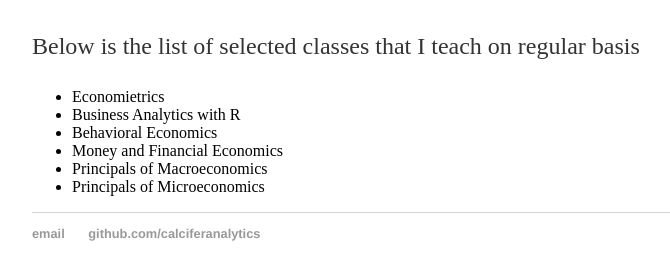
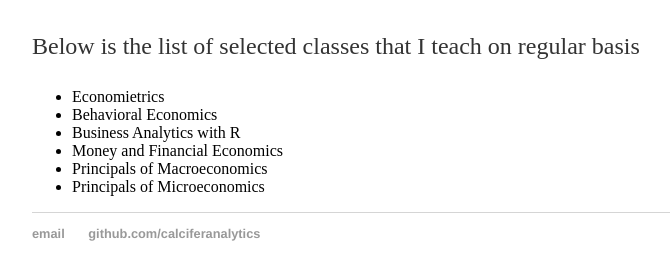
Before and after one commit to calciferanalytics/calciferanalytics.github.io, a Jekyll site: the page built from teaching/index.html, in a window 1280 px wide. Shown: the part 167-447 px from the top of the page, without its empty margins (160-830 px from the left). Built offline with Jekyll 4.4.1, drawn with Linux system fonts in a browser that asks for light colours; part of the change alters nothing that is shown.

```diff
--- a/teaching/index.html
+++ b/teaching/index.html
@@ -3,13 +3,14 @@ layout: default
 title: Aram Balagyozyan Teaching
 ---
 <div class="blurb">
+
 	<h1>Teaching</h1>
 	<p> Below is the list of selected classes that I teach on regular basis</p>
 	<ul>
 		<li>Economietrics</li>
-  		<li>Business Analytics with R</li>
   		<li>Behavioral Economics</li>
- 		<li>Money and Financial Economics</li>
+		<li>Business Analytics with R</li>
+  		<li>Money and Financial Economics</li>
 		<li>Principals of Macroeconomics</li>
 		<li>Principals of Microeconomics</li>
 	</ul>
```
